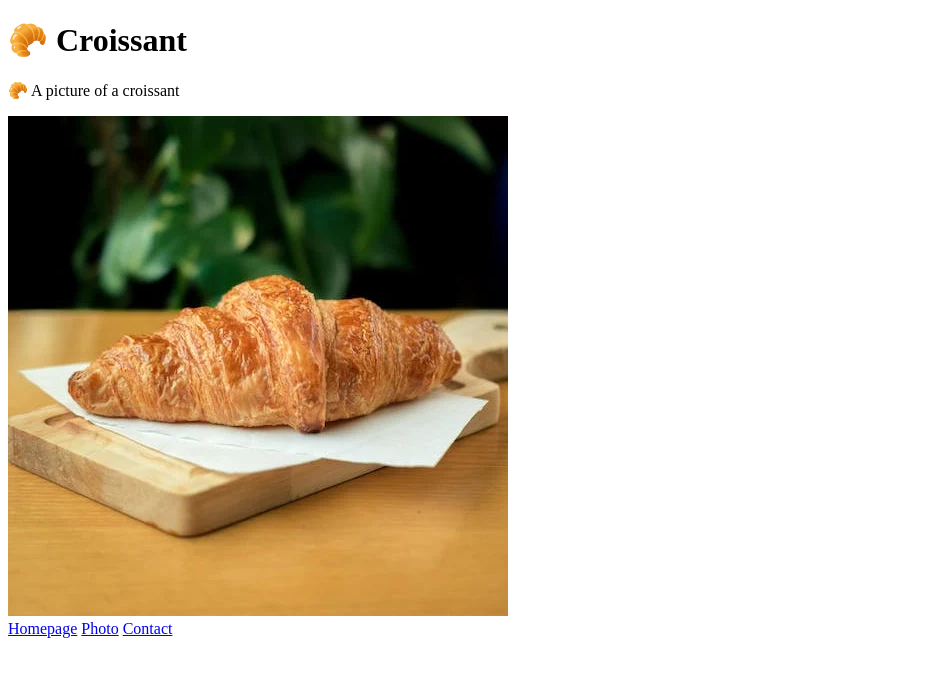
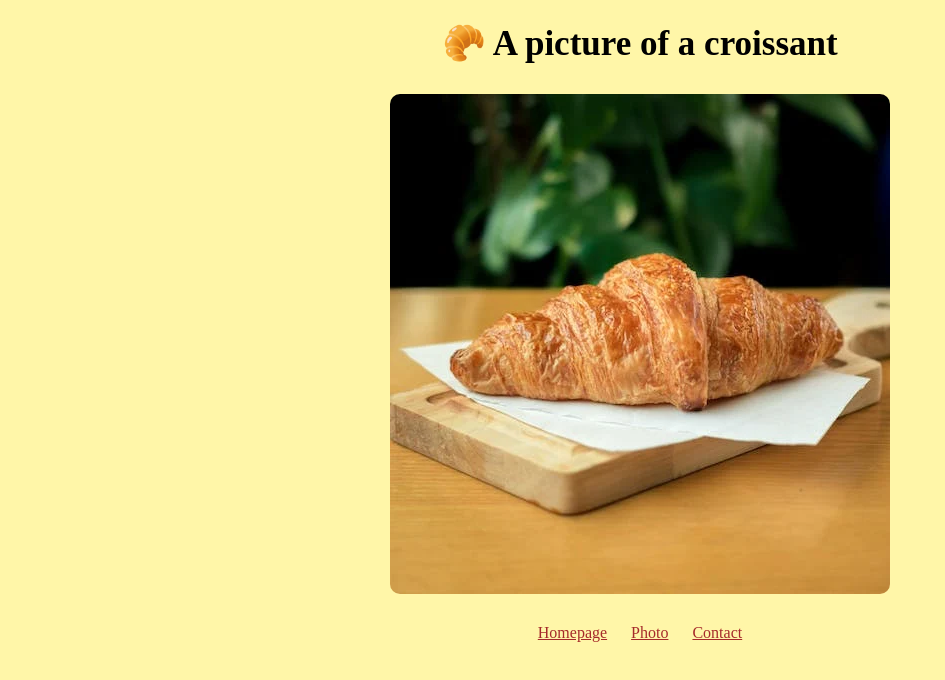
Before and after one commit to Jenn-Torres/Croissant, a plain HTML site: page photo.html in a window 1280 px wide. Shown: the whole page, without its empty margins (0-945 px from the left). Drawn offline with Linux system fonts and the light colour scheme.

Commit message:
css style added to the pages

```diff
--- /dev/null
+++ b/css/styles.css
@@ -0,0 +1,24 @@
+body {
+  background: rgb(255, 246, 168);
+}
+
+h1 {
+  text-align: center;
+  font-size: 35px;
+}
+p {
+  text-align: center;
+}
+footer {
+  text-align: center;
+}
+footer a {
+  margin: 0 10px;
+  color: brown;
+}
+.croissant-photo {
+  max-width: 100%;
+  border-radius: 10px;
+  display: block;
+  margin: 30px auto;
+}
--- a/photo.html
+++ b/photo.html
@@ -4,12 +4,16 @@
     <meta charset="UTF-8" />
     <meta http-equiv="X-UA-Compatible" content="IE=edge" />
     <meta name="viewport" content="width=device-width, initial-scale=1.0" />
+    <link rel="stylesheet" href="/css/styles.css" />
     <title>Croissant</title>
   </head>
   <body>
-    <h1>🥐 Croissant</h1>
-    <p>🥐 A picture of a croissant</p>
-    <img src="images/croissant-photo.jpeg" />
+    <h1>🥐 A picture of a croissant</h1>
+    <img
+      src="images/croissant-photo.jpeg"
+      alt="Sweet croissant"
+      class="croissant-photo"
+    />
 
     <footer>
       <a href="/" title="Home">Homepage</a>
```
Also changed, not shown: contact.html (+1 -0 lines), index.html (+1 -0 lines).
